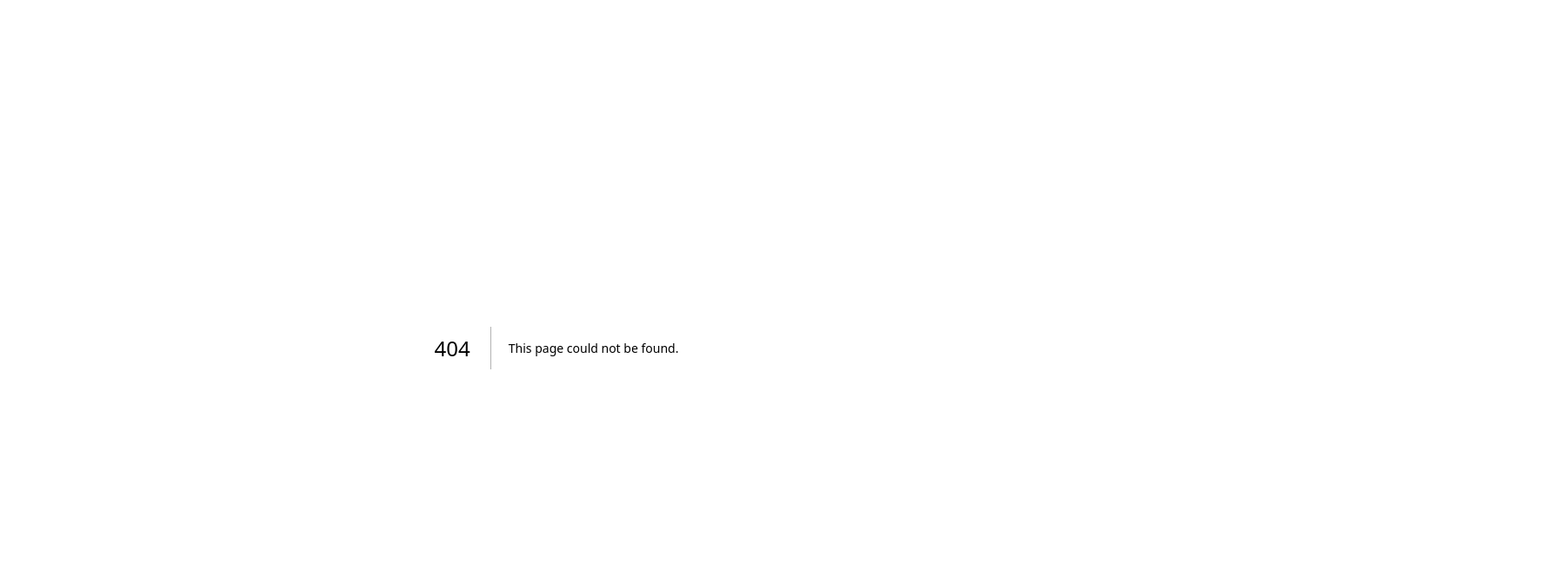
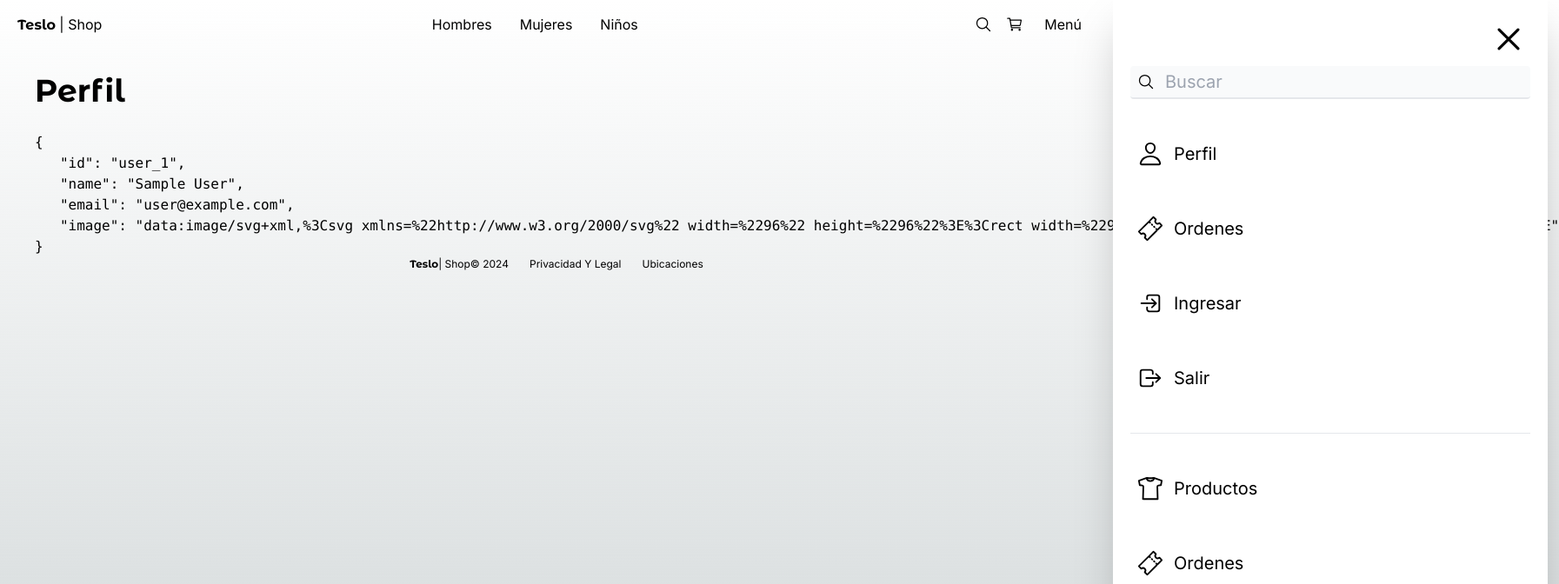
Before and after one commit to danielmiranda0099/teslo-shop-nextjs, a Next.js app: page /profile in a window 1280 px wide. Before the commit this address had no page. Shown: the top 672 px of the page at 87% size, 1793 px wide, since content can reach past the window. Built offline with nearby package versions, Linux system fonts and the light colour scheme; no server answers; sample sign-in values are in the browser's storage.

Commit message:
[ADD UP] Profile Page / Redirect If Is Active Session On Login

```diff
--- /dev/null
+++ b/src/app/(shop)/profile/page.tsx
@@ -0,0 +1,23 @@
+import { Title } from "@/components/ui";
+import { auth } from "../../../../auth.config";
+import { redirect } from "next/navigation";
+
+
+
+export default async function ProfilePage() {
+  const session = await auth();
+
+  if( !session?.user ) redirect("auth/login");
+
+  return (
+    <div>
+      <Title title="Perfil"  />
+
+      <pre>
+        {
+          JSON.stringify(session.user, null, 3)
+        }
+      </pre>
+    </div>
+  )
+}
--- a/src/app/auth/layout.tsx
+++ b/src/app/auth/layout.tsx
@@ -1,6 +1,13 @@
+import { redirect } from "next/navigation";
+import { auth } from "../../../auth.config"
 
 
-export default function AuthLayout({children}: { children: React.ReactNode }) {
+export default async function AuthLayout({children}: { children: React.ReactNode }) {
+
+  const session = await auth();
+
+  if(session?.user) redirect('/');
+
   return (
     <main className="flex justify-center">
       <div className="w-full sm:w-[450px] px-10">
--- a/src/components/ui/sidebar-menu/SidebarMenu.tsx
+++ b/src/components/ui/sidebar-menu/SidebarMenu.tsx
@@ -54,7 +54,8 @@
         </div>
 
         <Link
-          href="/"
+          href="/profile"
+          onClick={() => CloseSideMenu()}
           className="flex items-center mt-10 p-2 hover:bg-gray-200 rounded transition-all"
         >
           <IoPersonOutline size={30} />
```
